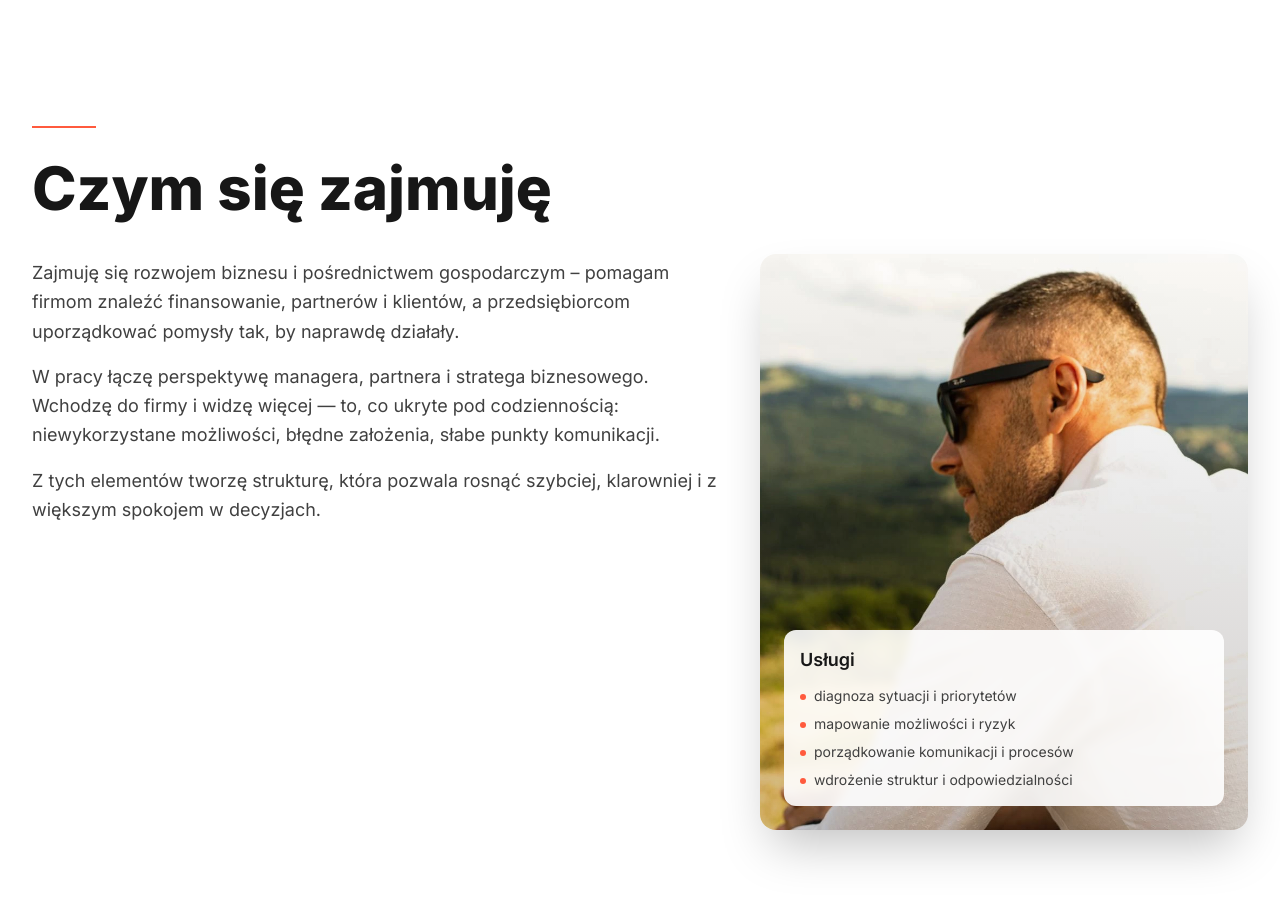
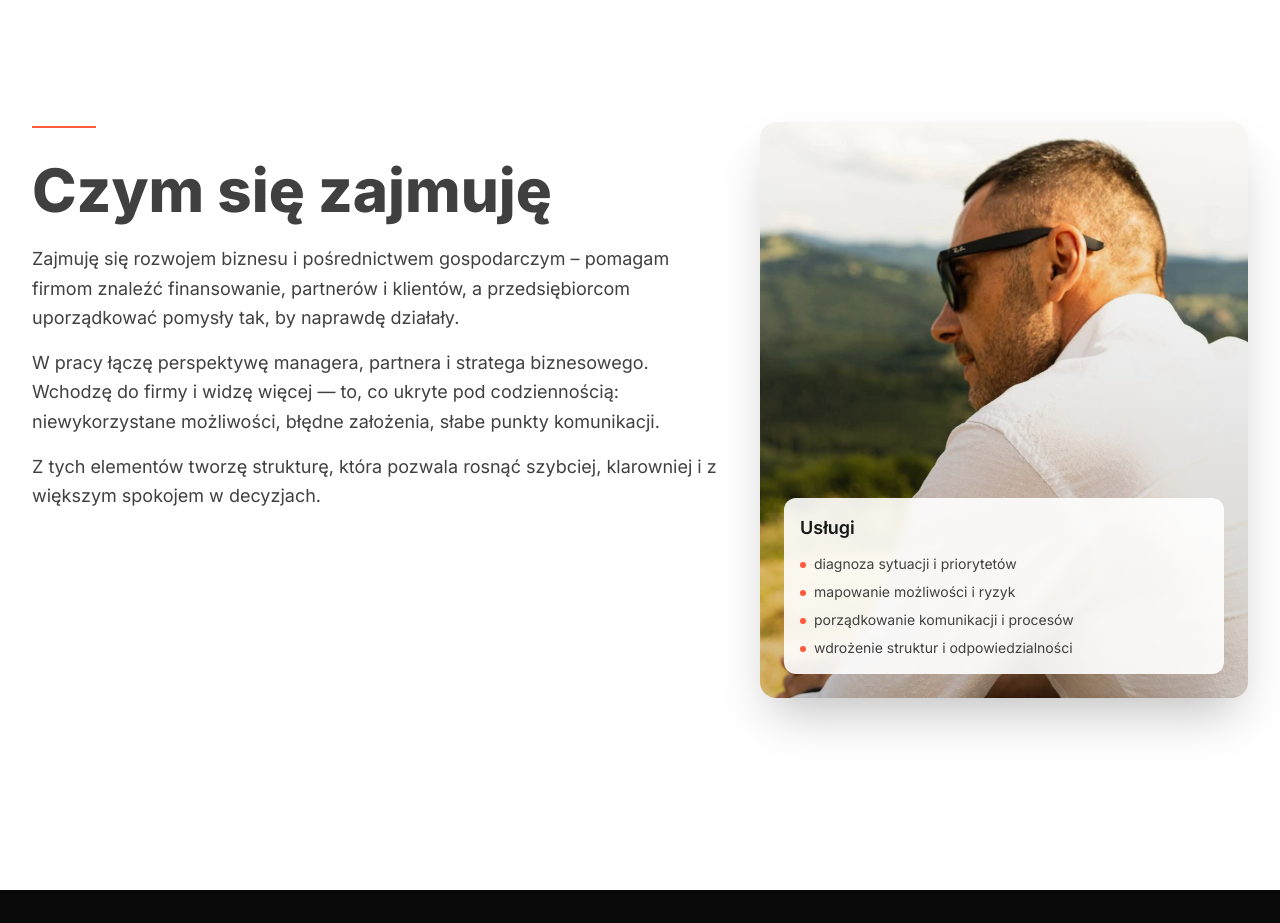
Before and after one commit to technikyvl/MAGIC-LANDING-PAGE-NEW, a Next.js app in the folder MAGICLIFELANDING/: page /wspolpraca in a window 1280 px wide. Shown: the part 1680-2603 px from the top of the page. Built offline with nearby package versions, Linux system fonts and the light colour scheme.

Commit message:
Update page.jsx

```diff
--- a/MAGICLIFELANDING/app/wspolpraca/page.jsx
+++ b/MAGICLIFELANDING/app/wspolpraca/page.jsx
@@ -221,12 +221,13 @@ export default function WspolpracaPage() {
         <div className={CONTAINER}>
           {/* Invisible anchor for optional id without changing visible content */}
           <div id="what-i-do" className="hidden" aria-hidden="true"></div>
-          <div className="mb-10">
-            <div className="inline-block h-[2px] w-16 bg-accent mb-6"></div>
-            <h2 className="slow-reveal text-4xl sm:text-5xl lg:text-6xl font-extrabold leading-tight">Czym się zajmuję</h2>
-          </div>
           <div className="grid grid-cols-1 lg:grid-cols-12 gap-6 lg:gap-8 items-start">
             <div id="what-i-do-text" className="slow-reveal lg:col-span-7 self-start mt-0 pt-0 text-lg text-neutral-700 leading-relaxed space-y-4 [&>*:first-child]:mt-0 [&>p]:m-0">
+              {/* Przeniesiony nagłówek do lewej kolumny, aby obniżyć go razem z tekstem */}
+              <div className="mt-6 sm:mt-8 lg:mt-12 mb-6">
+                <div className="inline-block h-[2px] w-16 bg-accent mb-6"></div>
+                <h2 className="slow-reveal text-4xl sm:text-5xl lg:text-6xl font-extrabold leading-tight">Czym się zajmuję</h2>
+              </div>
               <p>Zajmuję się rozwojem biznesu i pośrednictwem gospodarczym – pomagam firmom znaleźć finansowanie, partnerów i klientów, a przedsiębiorcom uporządkować pomysły tak, by naprawdę działały.</p>
               <p>W pracy łączę perspektywę managera, partnera i stratega biznesowego. Wchodzę do firmy i widzę więcej — to, co ukryte pod codziennością: niewykorzystane możliwości, błędne założenia, słabe punkty komunikacji.</p>
               <p>Z tych elementów tworzę strukturę, która pozwala rosnąć szybciej, klarowniej i z większym spokojem w decyzjach.</p>
```
